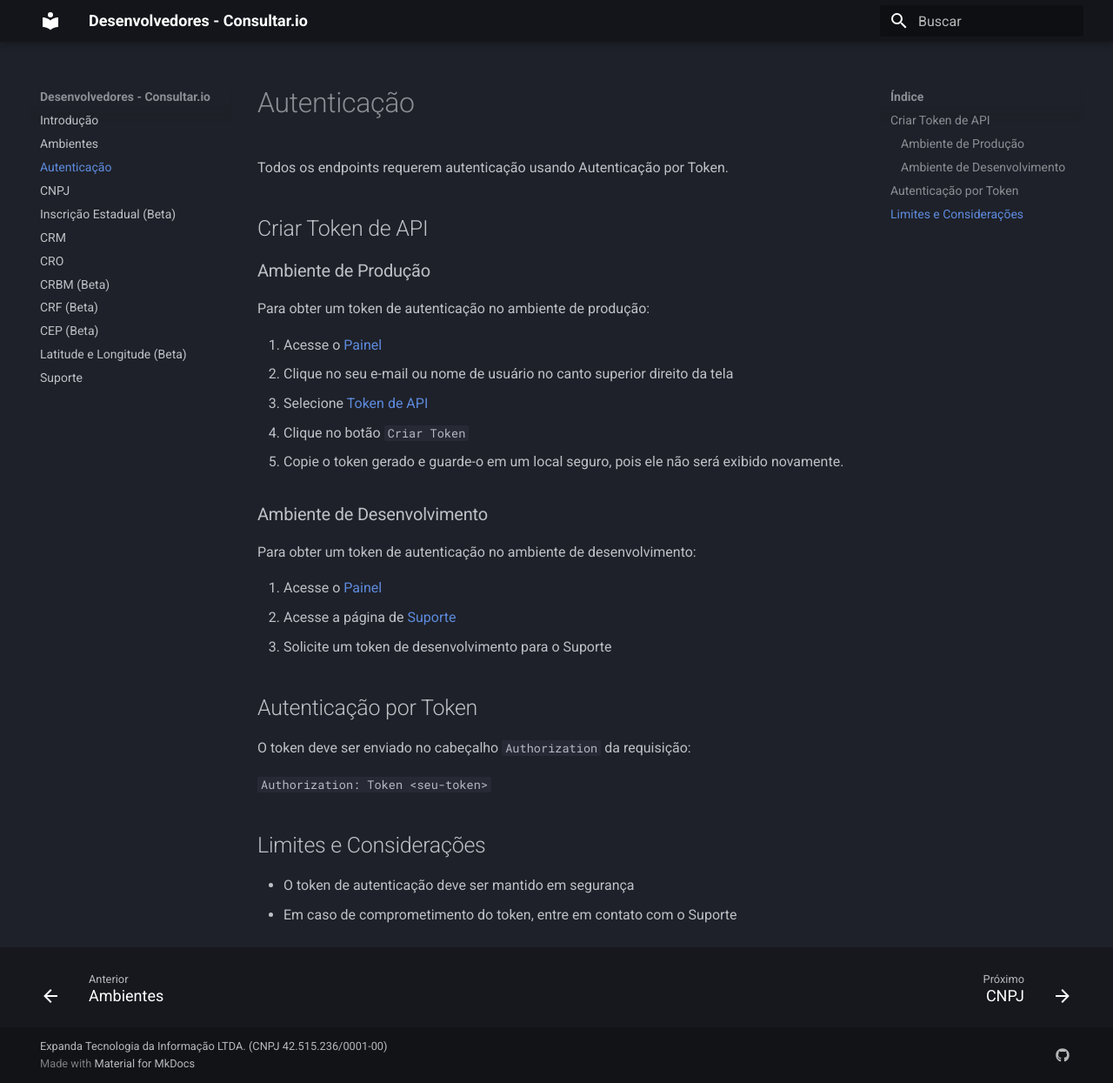
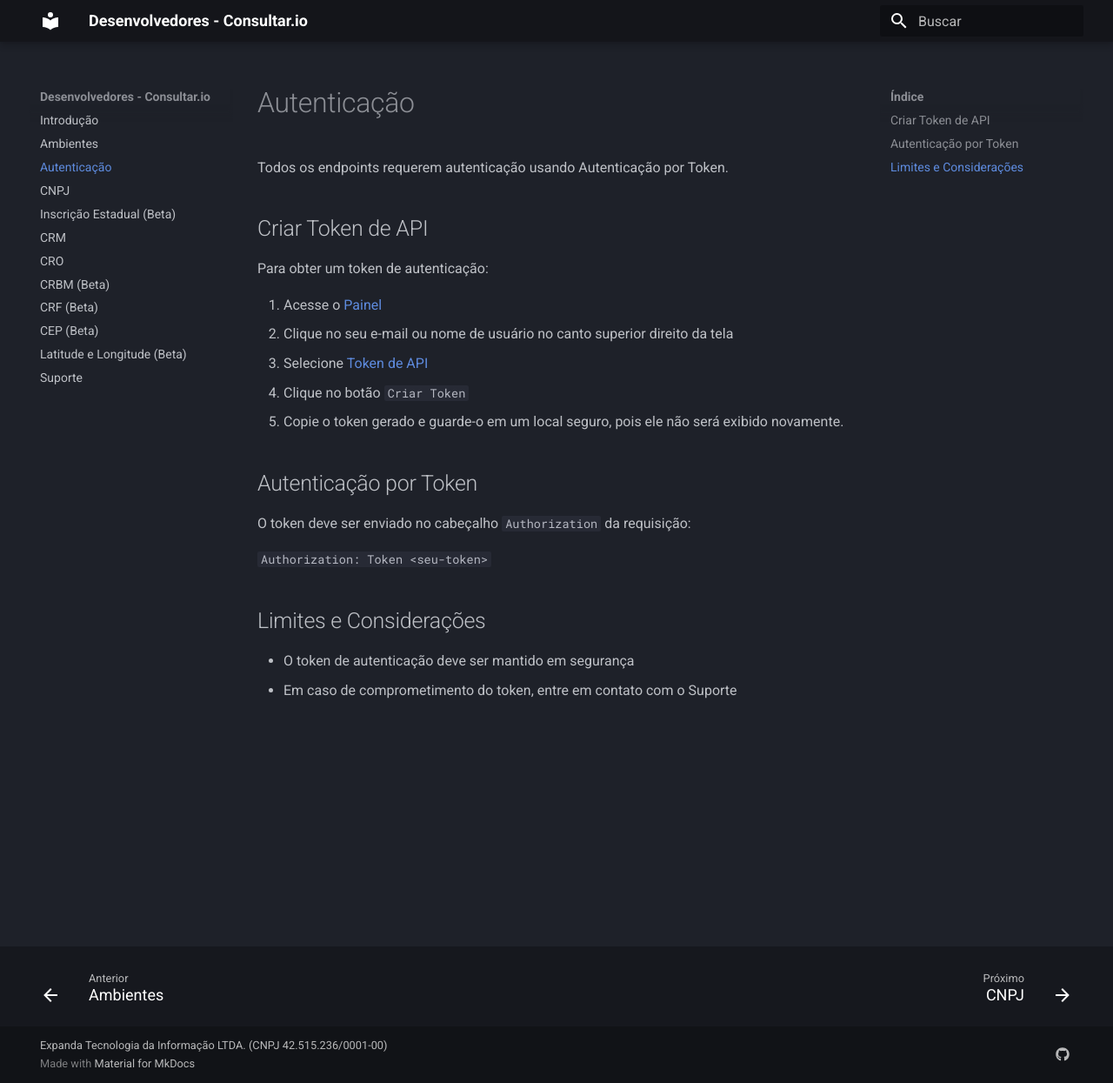
Before and after one commit to consultar-io/doc, an MkDocs documentation site: the page built from docs/autenticacao.md, in a window 1280 px wide and 1245 px high. Shown: the whole window at 87% size. Built offline with MkDocs 1.6.1 and Material for MkDocs 9.7.7, drawn with Linux system fonts in a browser that asks for light colours.

Commit message:
Refactor API documentation to streamline authentication instructions and remove development environment details
- Removed specific instructions for obtaining API tokens in the development environment from the authentication documentation.
- Simplified the section on obtaining tokens for production, enhancing clarity and focus.

```diff
--- a/docs/autenticacao.md
+++ b/docs/autenticacao.md
@@ -4,9 +4,7 @@
 
 ## Criar Token de API
 
-### Ambiente de Produção
-
-Para obter um token de autenticação no ambiente de produção:
+Para obter um token de autenticação:
 
 1. Acesse o [Painel](https://consultar.io/app)
 2. Clique no seu e-mail ou nome de usuário no canto superior direito da tela
@@ -14,14 +12,6 @@
 4. Clique no botão `Criar Token`
 5. Copie o token gerado e guarde-o em um local seguro, pois ele não será exibido
    novamente.
-
-### Ambiente de Desenvolvimento
-
-Para obter um token de autenticação no ambiente de desenvolvimento:
-
-1. Acesse o [Painel](https://consultar.io/app)
-2. Acesse a página de [Suporte](https://consultar.io/app/ajuda/)
-3. Solicite um token de desenvolvimento para o Suporte
 
 ## Autenticação por Token
 
```
Also changed, not shown: docs/ambientes.md (+0 -6 lines).
